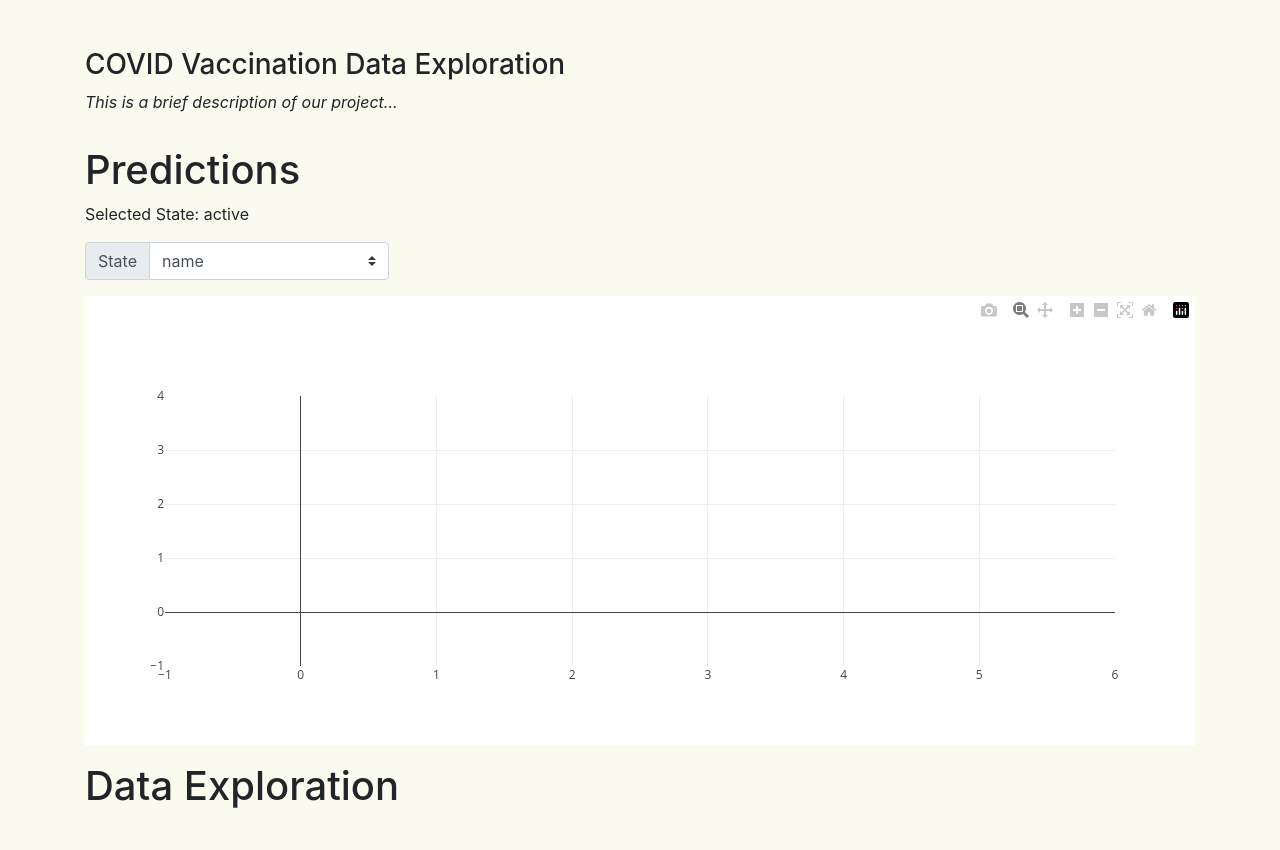
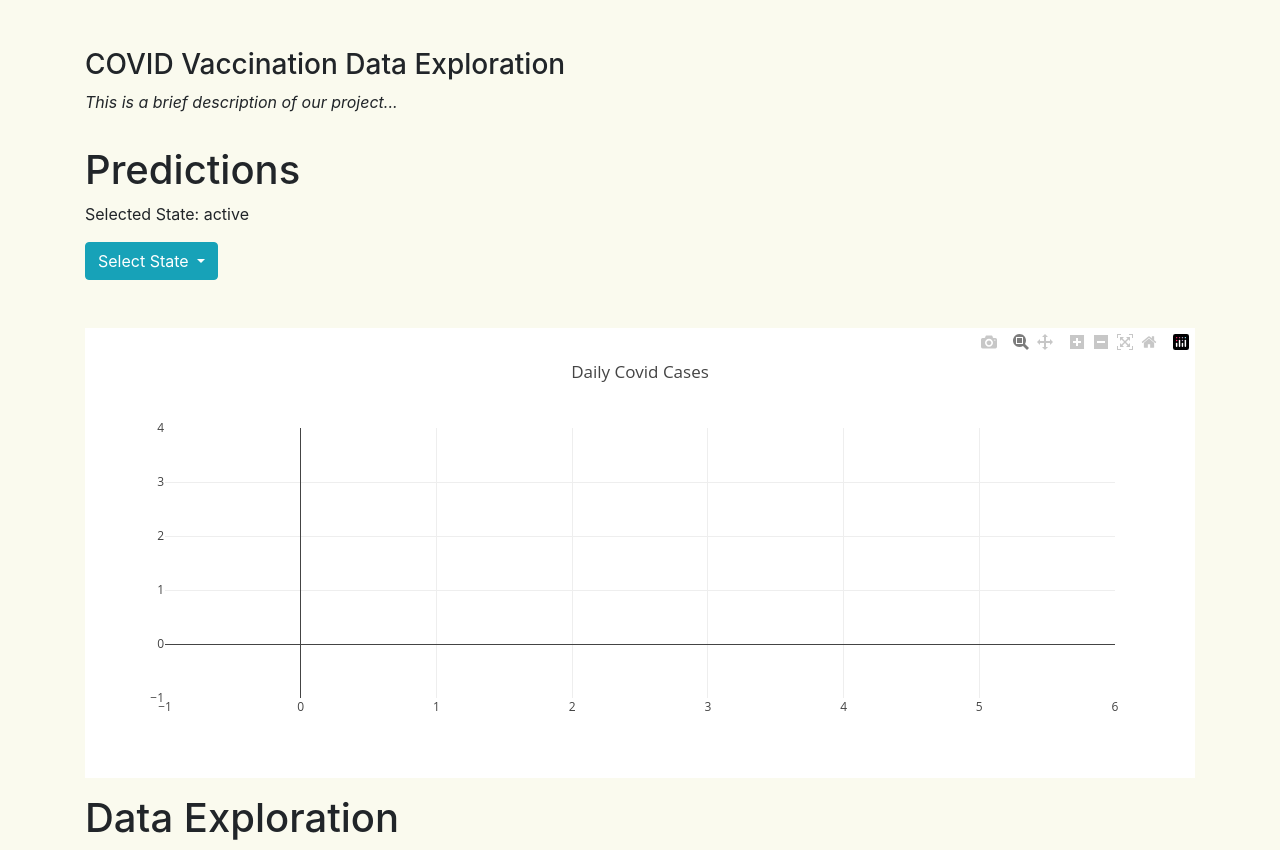
Before and after one commit to snwessel/DataScienceCapstone, a Flask app: template app/templates/index.html in a window 1280 px wide. Shown: the part 56-906 px from the top of the page. Before the commit the page ends 864 px from the top, so only its background shows below. Run offline with Flask 2, Linux system fonts and the light colour scheme; the template is opened without the code that fills it: most values are stand-ins (such as "Sample title", 1, 10 or a date in 2020); some libraries are stand-ins or nearby versions.

Commit message:
Tidy up changes so far

```diff
--- a/app/static/js/prediction_visualization.js
+++ b/app/static/js/prediction_visualization.js
@@ -8,5 +8,11 @@ function render_prediction_visualization(dailyCases) {
     }
   ];
 
-  Plotly.newPlot('prediction_dataviz', data);
+  var layout = {
+    title: 'Daily Covid Cases'
+  };
+
+  var config = {responsive: true}
+
+  Plotly.newPlot('prediction_dataviz', data, layout, config);
 }
--- a/app/templates/index.html
+++ b/app/templates/index.html
@@ -6,18 +6,24 @@
   <section>
     <h1>Predictions</h1>
     <p>Selected State: {{ state }}</p>
-    <div class="input-group mb-3">
-      <div class="input-group-prepend">
-        <label class="input-group-text" for="inputGroupSelect01">State</label>
+
+    <div class="dropdown">
+      <button class="btn btn-info dropdown-toggle" type="button" id="dropdownMenuButton" data-toggle="dropdown" aria-haspopup="true" aria-expanded="false">
+        Select State
+      </button>
+      <div class="dropdown-menu" aria-labelledby="dropdownMenuButton">
+        {% for state_name in states.keys() %}
+        <a class="dropdown-item" href="/state/{{ states[state_name]}}">{{ state_name }}</a>
+        {% endfor %}
       </div>
-      <select class="custom-select state-select">
-        {% for state_name in states.keys() %}
-          <option>{{ state_name }}</option>
-        {% endfor %}
-      </select>
     </div>
+
     <!-- TODO create prediction graph (like https://plotly.com/javascript/continuous-error-bars/) -->
-    <div id="prediction_dataviz"></div>
+    <div class="row pt-5">
+      <div class="col">
+        <div id="prediction_dataviz"></div>
+      </div>
+    </div>
     <script>
       // convert the data from json to a JS object
       var dailyCases = {{ daily_cases|tojson }};
```
